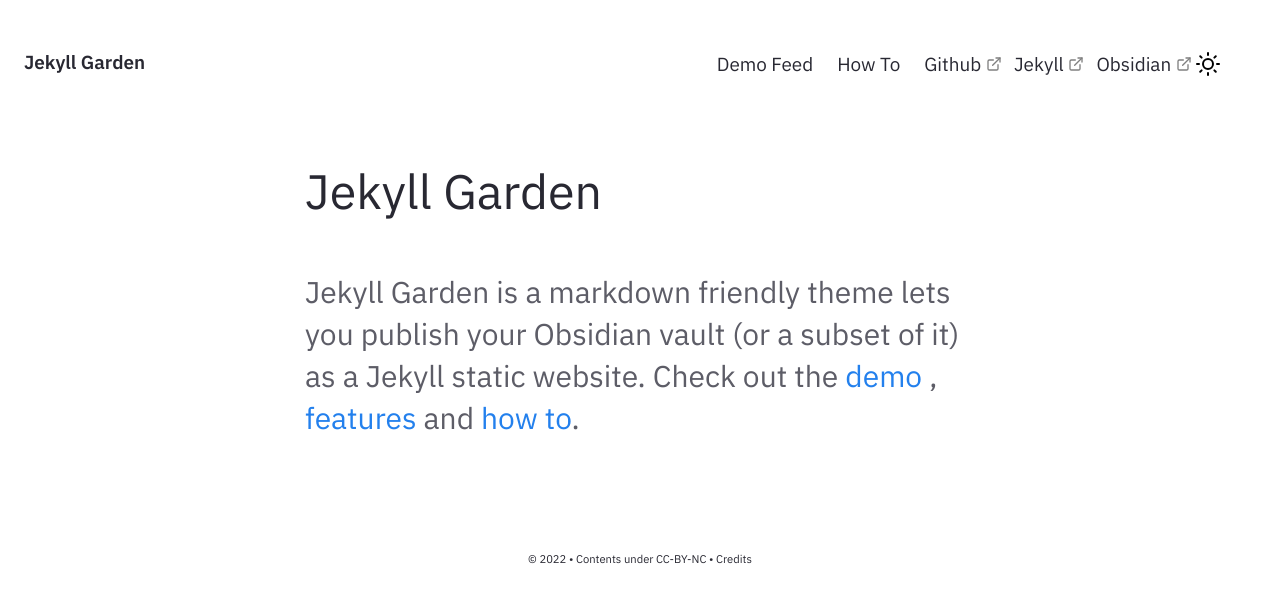
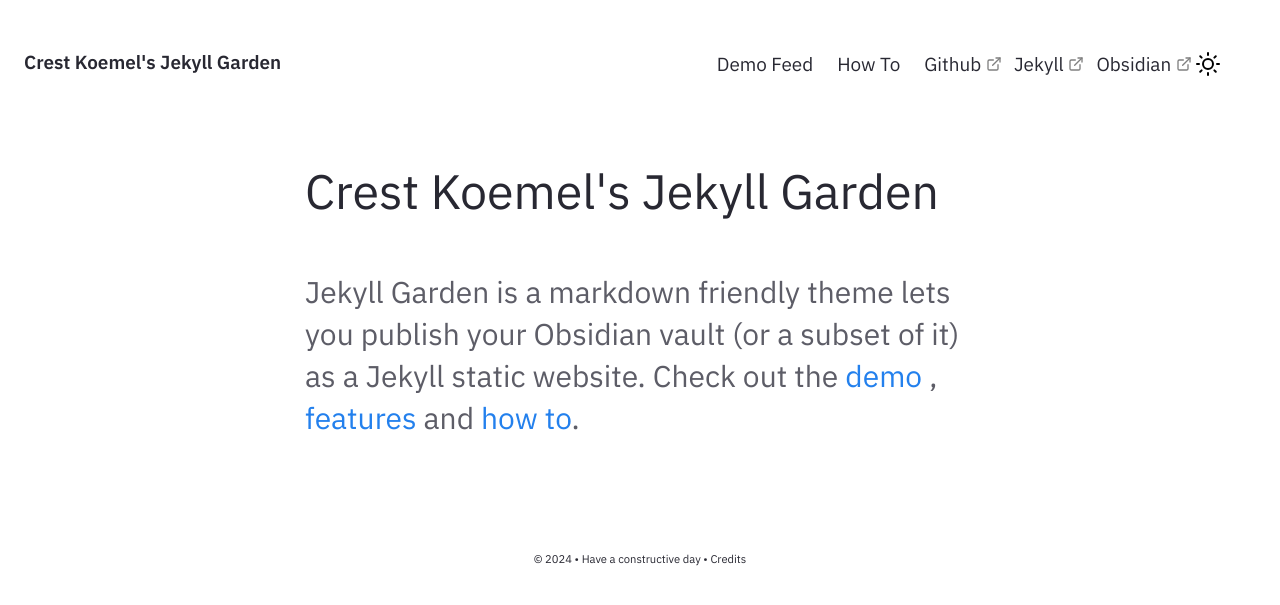
Before and after one commit to CrestK/Publishing, a Jekyll site: the page built from pages/index.md, in a window 1280 px wide. Shown: the top 605 px of the page. Built offline with Jekyll 4.4.1, drawn with Linux system fonts in a browser that asks for light colours.

Commit message:
Update _config.yml

```diff
--- a/_config.yml
+++ b/_config.yml
@@ -19,7 +19,7 @@
 # in the templates via {{ site.myvariable }}.
 
 # URL is the base hostname with protocol for your site, eg http://example.com
-url: "" # the base hostname & protocol for your site, e.g. http://example.com
+url: "http://markdown.koemel.net" # the base hostname & protocol for your site, e.g. http://example.com
 
 # If you want to install this jekyll in a subpath (eg /digitalgarden) set it here.
 # Else keep it Empty (DON'T PUT /; Keep it empty)
@@ -27,11 +27,11 @@ baseurl: ""
 
 # Website Header, Description, Footer year and text.
 # If you are deleting this, make sure you remove it from HTML files too
-heading: Jekyll Garden # Change this
-content: Obsidian ready Jekyll Theme
+heading: Crest Koemel's Jekyll Garden # Change this
+content: Markdown Notes
 copyright:
-  year: © 2022
-  msg: Contents under CC-BY-NC
+  year: © 2024
+  msg: Have a constructive day
 
 # Set title and content for private & broken link tooltop
 privatelinks:
```
